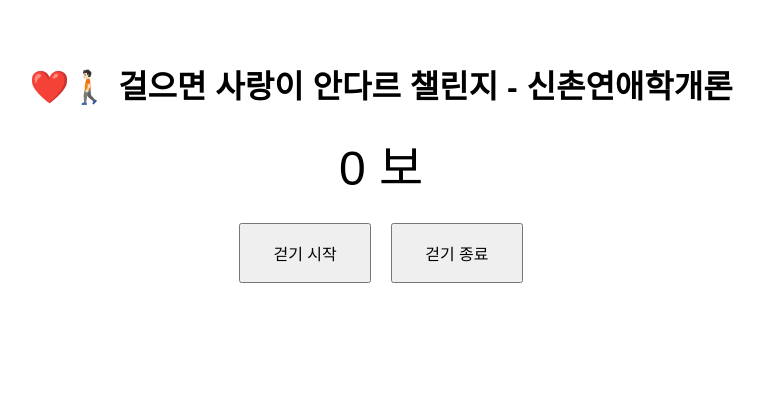
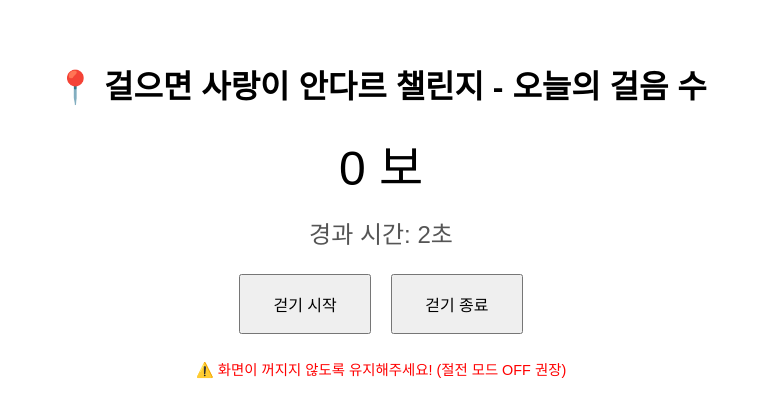
Before and after one commit to gyangyeon/uplex, a plain HTML site: page index.html in a window 1280 px wide. Both pictures are taken after a click on the button "걷기 시작". Shown: the whole page, without its empty margins (259-1023 px from the left). Drawn offline with Linux system fonts and the light colour scheme.

Commit message:
Update index.html

```diff
--- a/index.html
+++ b/index.html
@@ -3,7 +3,7 @@
 <head>
   <meta charset="UTF-8" />
   <meta name="viewport" content="width=device-width, initial-scale=1.0" />
-  <title>사랑이 안다르 챌린지 - 만보기</title>
+  <title>걸으면 사랑이 안다르 챌린지🚶🏻❤️ - 신촌연애학개론</title>
   <style>
     body {
       font-family: sans-serif;
@@ -17,29 +17,50 @@
       font-size: 3rem;
       margin: 1rem 0;
     }
+    .timer {
+      font-size: 1.5rem;
+      margin: 1rem 0;
+      color: #555;
+    }
     button {
       padding: 1rem 2rem;
       font-size: 1rem;
       margin: 0.5rem;
       cursor: pointer;
     }
+    .notice {
+      margin-top: 1rem;
+      color: red;
+      font-size: 0.9rem;
+    }
   </style>
 </head>
 <body>
-  <h1>❤️🚶🏻 걸으면 사랑이 안다르 챌린지 - 신촌연애학개론</h1>
+  <h1>📍 걸으면 사랑이 안다르 챌린지 - 오늘의 걸음 수</h1>
   <div class="count" id="stepCount">0 보</div>
+  <div class="timer" id="timer">경과 시간: 0초</div>
   <button onclick="startPedometer()">걷기 시작</button>
   <button onclick="stopPedometer()">걷기 종료</button>
+  <div class="notice">⚠️ 화면이 꺼지지 않도록 유지해주세요! (절전 모드 OFF 권장)</div>
 
-<script>
+  <script>
     let stepCount = 0;
     let listening = false;
     let lastPeak = 0;
     let motionHandler = null;
+    let wakeLock = null;
+    let startTime = null;
+    let timerInterval = null;
 
     function startPedometer() {
       if (listening) return;
-      if (typeof DeviceMotionEvent.requestPermission === 'function') {
+      stepCount = 0;
+      document.getElementById('stepCount').innerText = '0 보';
+      startTime = Date.now();
+      updateTimer();
+      timerInterval = setInterval(updateTimer, 1000);
+
+      if (typeof DeviceMotionEvent?.requestPermission === 'function') {
         DeviceMotionEvent.requestPermission()
           .then(permissionState => {
             if (permissionState === 'granted') {
@@ -55,22 +76,25 @@
         listening = true;
         keepAwake();
       }
+
+      if ('serviceWorker' in navigator) {
+        navigator.serviceWorker.register('sw.js').catch(console.error);
+      }
     }
 
-   function stopPedometer() {
+    function stopPedometer() {
       if (motionHandler) {
         window.removeEventListener('devicemotion', motionHandler);
         motionHandler = null;
       }
       listening = false;
-      if ('wakeLock' in navigator) {
-        releaseWakeLock();
-      }
+      clearInterval(timerInterval);
+      releaseWakeLock();
     }
 
     function countSteps(event) {
       const acc = event.accelerationIncludingGravity;
-      const magnitude = Math.sqrt(acc.x * acc.x + acc.y * acc.y + acc.z * acc.z);
+      const magnitude = Math.sqrt(acc.x ** 2 + acc.y ** 2 + acc.z ** 2);
 
       const now = Date.now();
       if (magnitude > 12 && now - lastPeak > 500) {
@@ -80,7 +104,14 @@
       }
     }
 
-     let wakeLock = null;
+    function updateTimer() {
+      if (startTime) {
+        const now = Date.now();
+        const elapsedSeconds = Math.floor((now - startTime) / 1000);
+        document.getElementById('timer').innerText = '경과 시간: ' + elapsedSeconds + '초';
+      }
+    }
+
     async function keepAwake() {
       try {
         if ('wakeLock' in navigator) {
```
